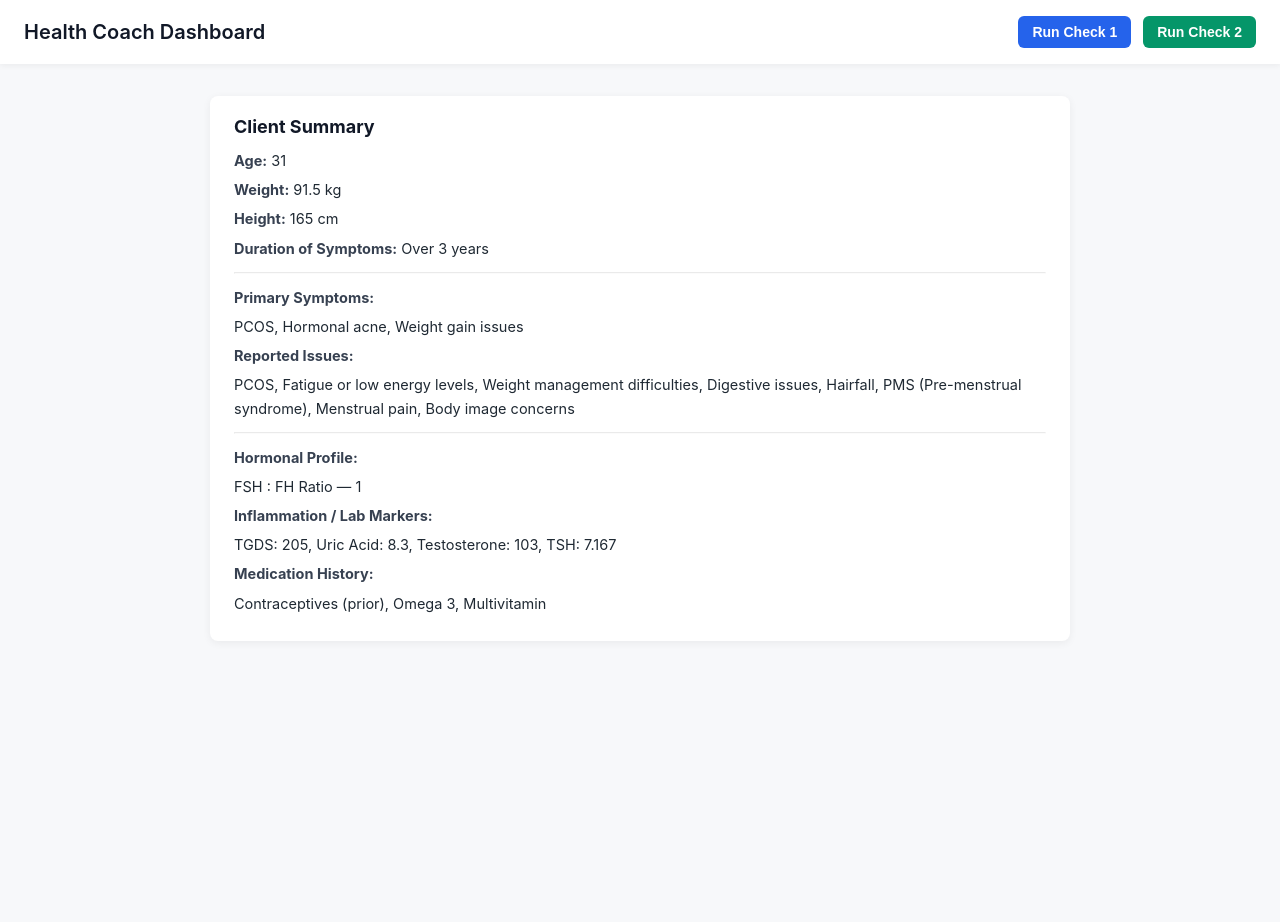
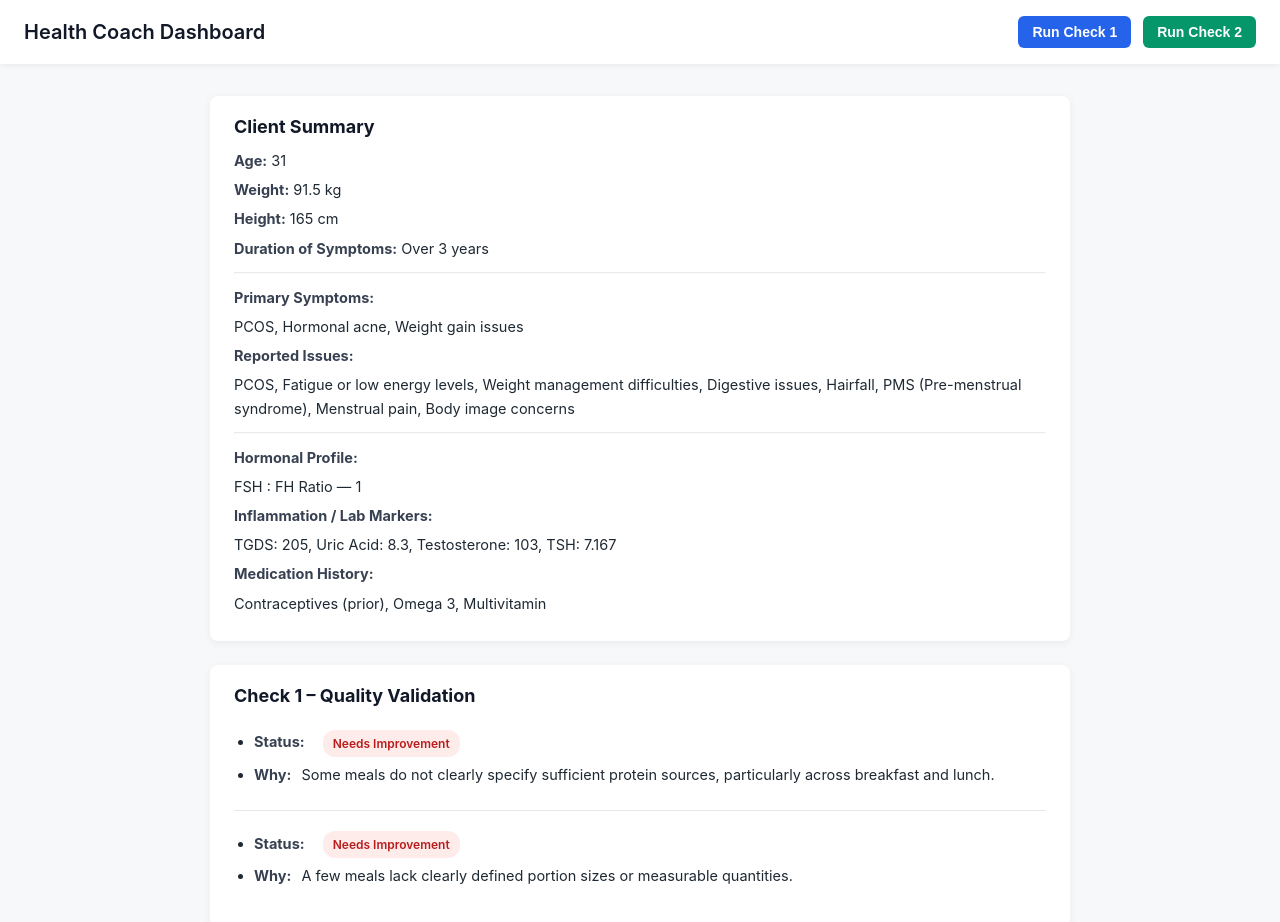
Before and after one commit to a-anuj/technical-assesment---Sia-Health, a React (Vite) app: page / in a window 1280 px wide. Both pictures are taken after a click on the button "Run Check 1". Shown: the top 922 px of the page. Before the commit the page ends 800 px from the top, so only its background shows below. Built offline with nearby package versions, Linux system fonts and the light colour scheme.

Commit message:
feat : perform the quality check

```diff
--- a/src/App.css
+++ b/src/App.css
@@ -120,3 +120,41 @@ body {
   background-color: #fdecea;
   color: #b91c1c;
 }
+
+/* Check Results Section */
+.check-results {
+  margin-top: 24px;
+}
+
+.check-block {
+  margin-bottom: 24px;
+}
+
+.check-block ul {
+  list-style-type: disc;
+  padding-left: 20px;
+}
+
+.check-block li {
+  margin-bottom: 6px;
+  font-size: 14.5px;
+  line-height: 1.6;
+}
+
+/* Label spacing */
+.check-block strong {
+  margin-right: 6px;
+}
+
+/* Improve status visibility */
+.check-block .status {
+  margin-left: 8px;
+  vertical-align: middle;
+}
+
+/* Optional subtle divider */
+.check-divider {
+  height: 1px;
+  background-color: #e5e7eb;
+  margin: 20px 0;
+}
--- a/src/App.jsx
+++ b/src/App.jsx
@@ -1,23 +1,106 @@
-import './App.css';
-import Navbar from './components/Navbar';
-import ClientSummary from './components/ClientSummary';
+import { useState } from "react";
+import "./App.css";
+
+import Navbar from "./components/Navbar";
+import ClientSummary from "./components/ClientSummary";
+import rawMealPlan from "./data/mealPlan.json";
+import { runCheck1 } from "./checks/check1";
+import { normalizeMealPlan } from "./utils/normalizeMealPlan";
 
 function App() {
-  const runCheck1 = () => {
-    console.log("Check 1 triggered");
+  const [check1Results, setCheck1Results] = useState([]);
+
+  const runCheck1Handler = () => {
+    const normalizedMealPlan = normalizeMealPlan(rawMealPlan);
+    const results = runCheck1(normalizedMealPlan);
+    setCheck1Results(results);
   };
 
-  const runCheck2 = () => {
-    console.log("Check 2 triggered");
+  const runCheck2Handler = () => {
+    console.log("Check 2 clicked");
   };
+
+  // ---- SUMMARY LOGIC ----
+  const proteinIssues = check1Results.filter(
+    r => r.check === "Protein" && r.status !== "OK"
+  );
+
+  const portionIssues = check1Results.filter(
+    r => r.check === "Portion Size" && r.status !== "OK"
+  );
+
+  const proteinStatus =
+    proteinIssues.some(r => r.status === "Needs Improvement")
+      ? "Needs Improvement"
+      : proteinIssues.length > 0
+      ? "Warning"
+      : "OK";
+
+  const portionStatus =
+    portionIssues.length > 0 ? "Needs Improvement" : "OK";
 
   return (
     <>
-      <Navbar onRunCheck1={runCheck1} onRunCheck2={runCheck2} />
+      <Navbar
+        onRunCheck1={runCheck1Handler}
+        onRunCheck2={runCheck2Handler}
+      />
 
       <div className="page-container">
         <ClientSummary />
-        {/* Meal Plan + Check Results will come here */}
+
+      {check1Results.length > 0 && (
+        <div className="card">
+          <h2>Check 1 – Quality Validation</h2>
+
+          <div className="check-results">
+            {/* Protein Check */}
+            <div className="check-block">
+              <ul>
+                <li>
+                  <strong>Status:</strong>{" "}
+                  <span
+                    className={`status ${proteinStatus
+                      .toLowerCase()
+                      .replace(" ", "-")}`}
+                  >
+                    {proteinStatus}
+                  </span>
+                </li>
+                <li>
+                  <strong>Why:</strong>{" "}
+                  Some meals do not clearly specify sufficient protein sources,
+                  particularly across breakfast and lunch.
+                </li>
+              </ul>
+            </div>
+
+            <div className="check-divider"></div>
+
+            {/* Portion Size Check */}
+            <div className="check-block">
+              <ul>
+                <li>
+                  <strong>Status:</strong>{" "}
+                  <span
+                    className={`status ${portionStatus
+                      .toLowerCase()
+                      .replace(" ", "-")}`}
+                  >
+                    {portionStatus}
+                  </span>
+                </li>
+                <li>
+                  <strong>Why:</strong>{" "}
+                  A few meals lack clearly defined portion sizes or measurable
+                  quantities.
+                </li>
+              </ul>
+            </div>
+          </div>
+        </div>
+      )}
+
       </div>
     </>
   );
--- a/src/components/Navbar.jsx
+++ b/src/components/Navbar.jsx
@@ -1,11 +1,15 @@
 function Navbar({ onRunCheck1, onRunCheck2 }) {
   return (
     <div className="navbar">
-      <h1 className="navbar-title">Health Coach Dashboard</h1>
+      <div className="navbar-title">Health Coach Dashboard</div>
 
       <div className="navbar-actions">
-        <button onClick={onRunCheck1}>Run Check 1</button>
-        <button onClick={onRunCheck2}>Run Check 2</button>
+        <button type="button" onClick={onRunCheck1}>
+          Run Check 1
+        </button>
+        <button type="button" onClick={onRunCheck2}>
+          Run Check 2
+        </button>
       </div>
     </div>
   );
```
